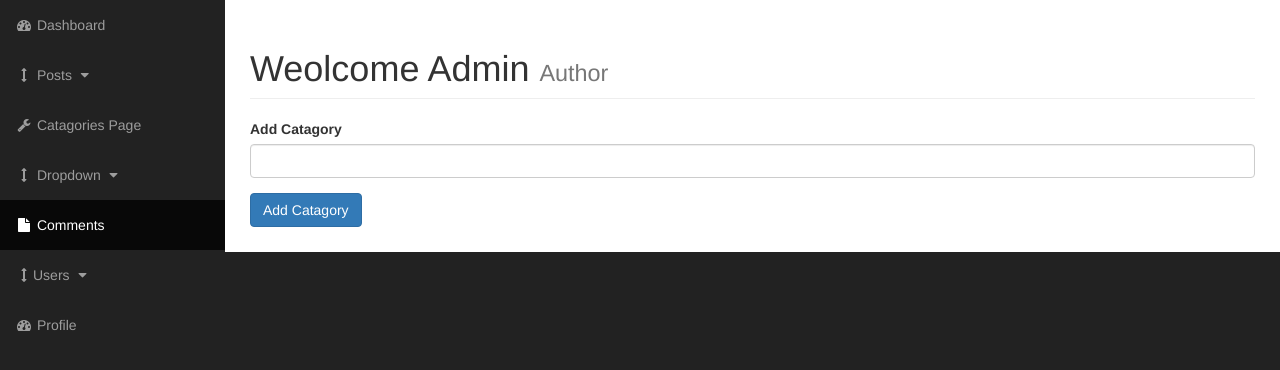
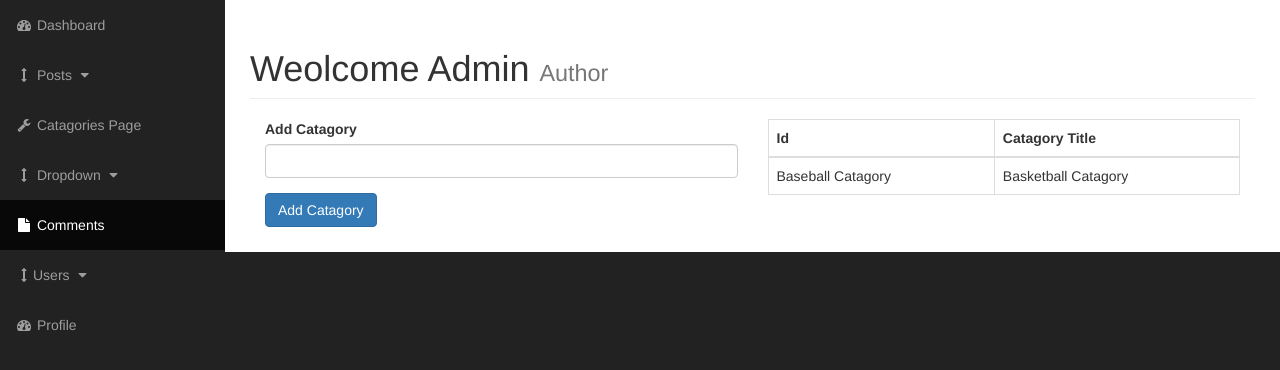
Before and after one commit to brwa-ata/cms_project, a PHP site: page /admin/catagories.php in a window 1280 px wide. Shown: the part 51-421 px from the top of the page. Run offline with PHP 8.4, Linux system fonts and the light colour scheme.

Commit message:
Create a table to catagory

```diff
--- a/admin/catagories.php
+++ b/admin/catagories.php
@@ -21,7 +21,7 @@
                         </h1>
 
                         <!-- Add Catagory form -->
-                        <div class="col-sx-6">
+                        <div class="col-xs-6">
 
                           <form class="" action="" method="post">
 
@@ -38,7 +38,24 @@
 
                         </div><!-- Add Catagory form -->
 
+                        <div class="col-xs-6">
 
+                          <table class="table table-bordered table-hover">
+                            <thead>
+                              <tr>
+                                <th>Id</th>
+                                <th>Catagory Title</th>
+                              </tr>
+                            </thead>
+                            <tbody>
+                              <tr>
+                                <td>Baseball Catagory</td>
+                                <td>Basketball Catagory</td>
+                              </tr>
+                            </tbody>
+                          </table>
+
+                        </div>
 
                     </div>
                 </div>
```
